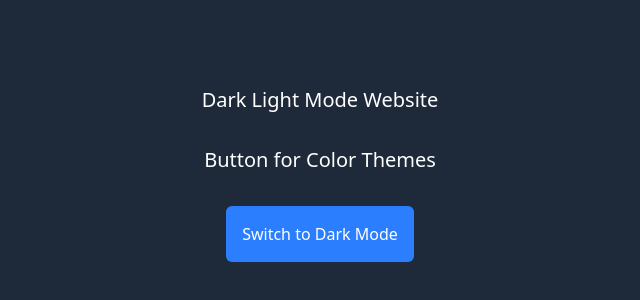
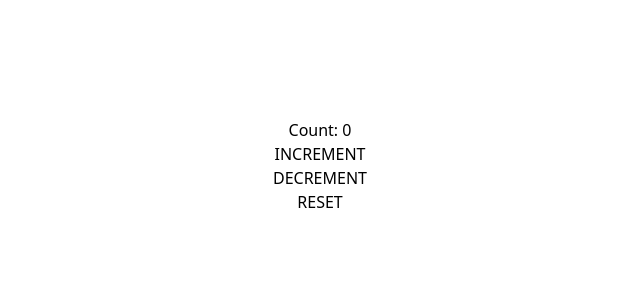
Before and after one commit to sairaj730/Gymnasium, a React (Vite) app: page / in a window 1280 px wide. Shown: the part 234-534 px from the top of the page, without its empty margins (320-960 px from the left). Built offline with nearby package versions, Linux system fonts and the light colour scheme.

Commit message:
minor changes

```diff
--- a/src/App.jsx
+++ b/src/App.jsx
@@ -1,13 +1,15 @@
 import { SetThemeProvider } from "./Projects/ColorTheme/DarkLight.jsx";
 import { DarkLight } from "./Projects/ColorTheme/DarkLight.jsx";
 import "./Projects/ColorTheme/DarkLight.css";
+import { UseReducer } from "./components/hooks/UseReducer/UseReducer.jsx";
 
 export const App = () => {
   return (
       <>
-      <SetThemeProvider>
+      <UseReducer/>
+      {/* <SetThemeProvider>
         <DarkLight/>
-      </SetThemeProvider>
+      </SetThemeProvider> */}
     </>
   );
 };
--- /dev/null
+++ b/src/components/hooks/UseReducer/UseReducer.jsx
@@ -0,0 +1,30 @@
+import { useReducer } from "react";
+
+export const UseReducer = () => {
+    const reducer= (state,action) => {
+        if(action.type === "INCREMENT") {
+            return state+1;
+        }
+        if(action.type === "DECREMENT") {
+            return state-1;
+        }
+        if(action.type==="RESET") {
+            return 0;
+        }
+    };
+    const [count,dispatch] = useReducer(reducer,0);
+    return (
+        <>
+            <div
+            className="p-4 h-lvh flex flex-col justify-center items-center">
+                <h1>Count: {count}</h1>
+                <button
+                onClick={() => dispatch({type: "INCREMENT"})}>INCREMENT</button>
+                <button
+                onClick={() => dispatch({type: "DECREMENT"})}>DECREMENT</button>
+                <button
+                onClick={() => dispatch({type: "RESET"})}>RESET</button>
+            </div>
+        </>
+    );
+}
```
